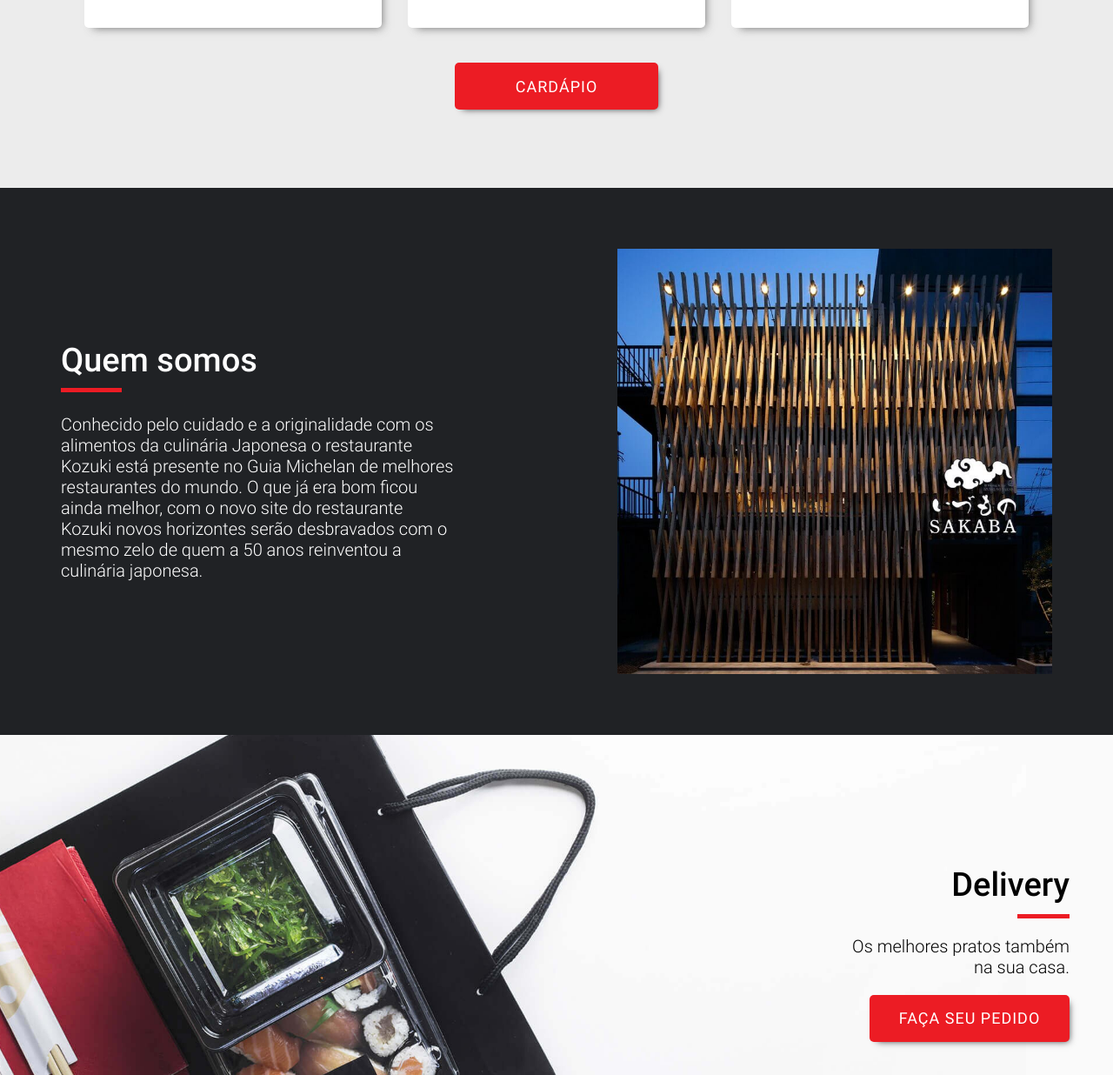
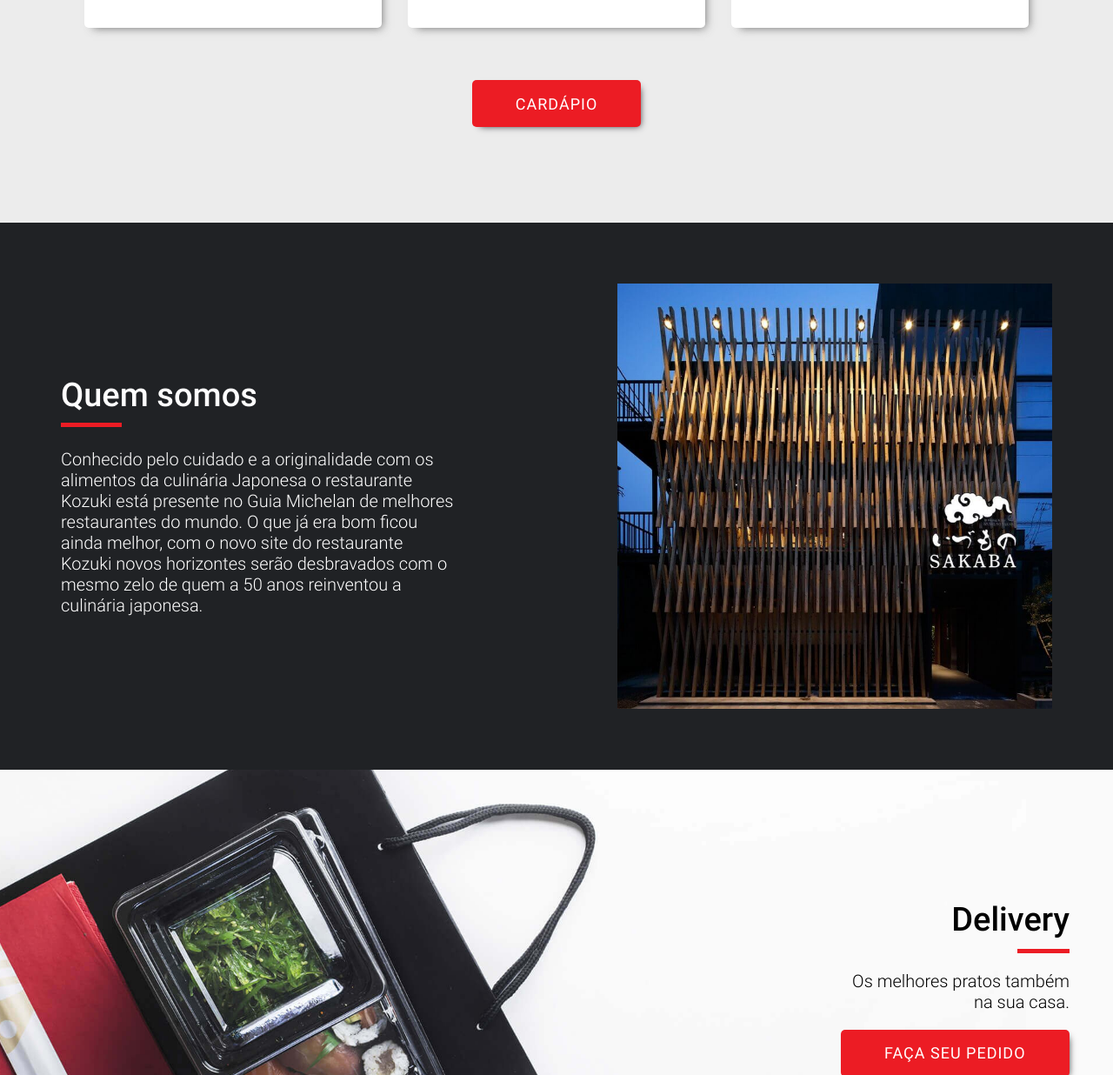
Before and after one commit to RestauranteKozuki/RestauranteKozuki.github.io, a website: page index.html in a window 1280 px wide. Shown: the part 1564-2800 px from the top of the page at 87% size. Drawn offline with Linux system fonts and the light colour scheme; a web font is replaced by a local one.

Commit message:
botoes home

```diff
--- a/assets/sass/home.scss
+++ b/assets/sass/home.scss
@@ -49,10 +49,14 @@
                         align-self: center;
                     }
                 }
-
-                button {
-                    @include btn-red;
-                    a {
+                a {
+                    font-weight: 400;
+                    text-decoration: none;
+                    color: var(--white);
+                    text-transform: uppercase;
+                    margin: 20px 0;
+                    button {
+                        @include btn-red;
                         font-weight: 400;
                         text-decoration: none;
                         color: var(--white);
@@ -86,16 +90,19 @@
             margin-top: 20px;
             align-items: center;
         }
-        button {
-            @include btn-red;
+        a {
+            font-weight: 400;
+            text-decoration: none;
+            color: var(--white);
+            text-transform: uppercase;
             margin: 20px 0;
-            a {
+            button {
+                @include btn-red;
                 font-weight: 400;
                 text-decoration: none;
                 color: var(--white);
-                margin: 20px;
+                text-transform: uppercase;
             }
-
         }
     }
     #third-hero {
@@ -163,17 +170,23 @@
                     text-align: center;
                 }
             }
-            button {
-                @include btn-red;
+            a {
+                margin-right: 33px;
+                position: relative;
+                right: 0;
+                font-weight: 400;
+                text-decoration: none;
+                color: var(--white);
+                text-transform: uppercase;
+                width: 230px;
+                white-space: pre;
                 margin-bottom: 50px;
-                white-space: pre;
-                width: 230px;
-                a {
+                button {
+                    @include btn-red;
                     font-weight: 400;
                     text-decoration: none;
+                    color: var(--white);
                     text-transform: uppercase;
-                    color: var(--white);
-                    letter-spacing: 1px;
                 }
             }
         }
--- a/index.html
+++ b/index.html
@@ -84,7 +84,7 @@
                         Restaurante Kozuki
                         <hr />
                     </h2>
-                    <button><a href="reservation.html">Reserve</a></button>
+                    <a href="reservation.html"><button>Reserve</button></a>
                 </div>
             </div>
 
@@ -135,7 +135,7 @@
                     </div>
                 </div>
             </div>
-            <button type="button" class="button"><a href="menu.html">Cardápio</a></button>
+            <a href="menu.html"><button>Cardápio</button></a>
 
 
         </section>
@@ -169,7 +169,7 @@
                     </div>
                     <div class="description">Os melhores pratos também na sua casa.
                     </div>
-                    <button type="button" class="button"><a href="delivery.html">Faça seu pedido</a></button>
+                    <a href="delivery.html"><button>Faça seu pedido</button></a>
                 </div>
 
             </div>
```
Also changed, not shown: assets/css/main.css, 1 other file.
